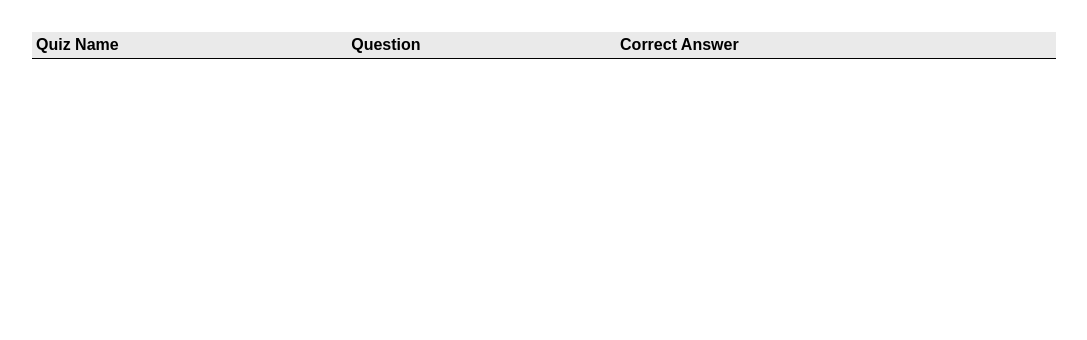
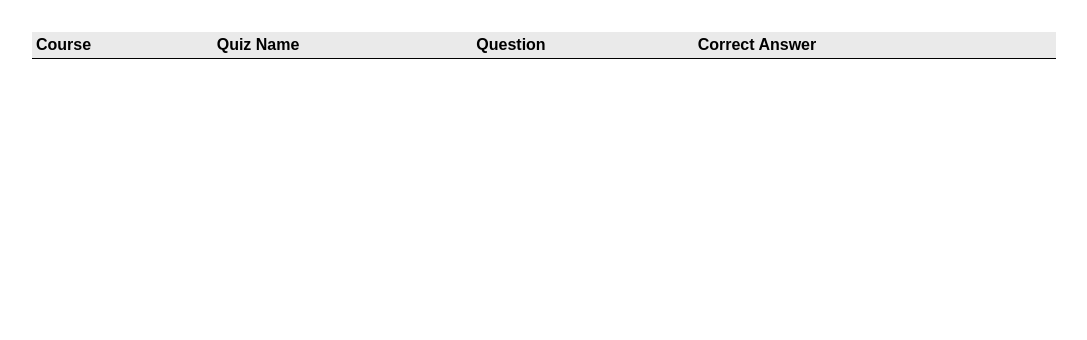
Before and after one commit to borvath/Flask_QuizWebsite, a Flask app: page /quizzes in a window 1280 px wide. Shown: the part 136-476 px from the top of the page, without its empty margins (0-1087 px from the left). Run offline with Flask 3, Linux system fonts and the light colour scheme; data that the repository does not hold is empty.

Commit message:
displaying course name on view quizzes

```diff
--- a/quiz.py
+++ b/quiz.py
@@ -75,3 +75,6 @@ def get_answers(question_id):
 
 def get_quiz_names():
     return execute_select_statement("SELECT name FROM quiz;")
+
+def get_courses():
+    return execute_select_statement("SELECT DISTINCT course FROM quiz;")
--- a/templates/viewQuiz.html
+++ b/templates/viewQuiz.html
@@ -14,6 +14,7 @@
 {% block main %}
     <table>
         <tr>
+            <th>Course</th>
             <th>Quiz Name</th>
             <th>Question</th>
             <th>Correct Answer</th>
@@ -24,6 +25,7 @@
                 {% for answer in question.answers %}
                     {% if answer.is_correct %}
                         <tr>
+                            <td>{{ quiz.course }}</td>
                             <td>{{ quiz.name }}</td>
                             <td>{{ question.question_text }}</td>
                             <td>{{ answer.answer_text }}</td>
```
